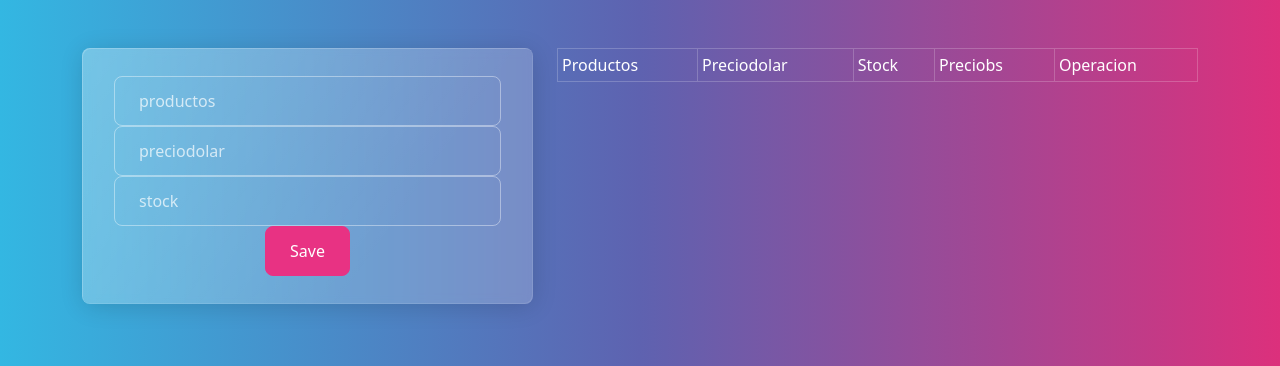
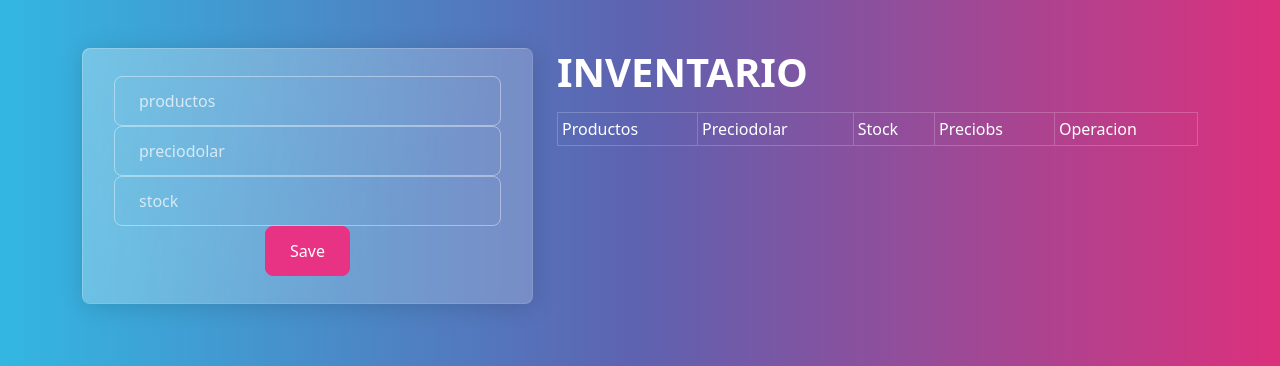
Before and after one commit to stephanialucia/practica, a Flask app: page /index in a window 1280 px wide. Shown: the part 54-420 px from the top of the page. Run offline with Flask 2, Linux system fonts and the light colour scheme; data that the repository does not hold is empty.

Commit message:
Update index.html

```diff
--- a/templates/index.html
+++ b/templates/index.html
@@ -32,6 +32,7 @@
 </div>
 </div>
 <div class="col-md-7">
+<h1>INVENTARIO</h1>
 <table class="table table-striped table-bordered  table-sm">
 	<thead>
 		<tr>
@@ -42,13 +43,13 @@
 			<td>Operacion</td>
 		</tr>
 	</thead>
-	<tbody>
+	<tbody name="INVENTARIO">
 		{% for inventarios in inventario %}
 		<tr>
-			<td>{{ inventarios.1 }}</td>
-			<td>{{ inventarios.2 }}</td>
-			<td>{{ inventarios.4 }}</td>
-			<td>{{ inventarios.5 }}</td>
+			<a href="/{{ ids[loop.index] }}">{{ inventario.1 }}</a>
+			<a href="/{{ ids[loop.index] }}">{{ inventario.2 }}</a>
+			<a href="/{{ ids[loop.index] }}">{{ inventario.4 }}</a>
+			<a href="/{{ ids[loop.index] }}">{{ inventario.5 }}</a>
 			<td>
 				<a href="/edit/{{inventarios.0}}" class="btn btn-secondary">Edit</a>
 				<a href="/delete/{{inventarios.0}}" class="btn btn-danger">Delete</a>
```
